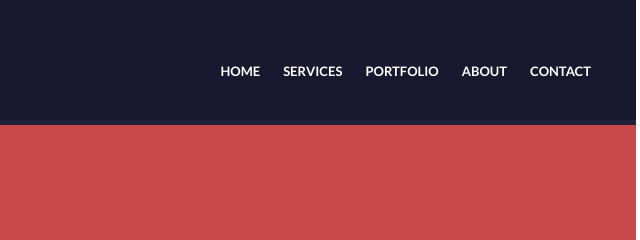
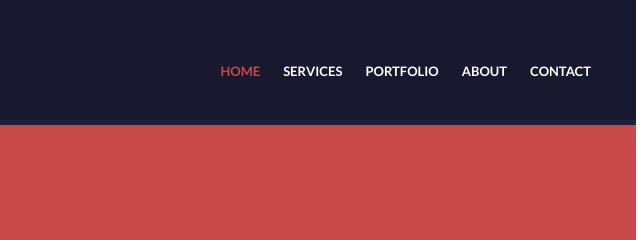
Before and after one commit to NickolasT/singolo, a plain HTML site: page singolo1.html in a window 1280 px wide. Shown: the top 240 px of the page, 514-1154 px from the left. Drawn offline with Linux system fonts and the light colour scheme.

Commit message:
feat: add id and style

```diff
--- a/singolo1.css
+++ b/singolo1.css
@@ -58,6 +58,10 @@ h1,h2,p{
     color: rgb(199, 73, 73);
     font-family: Latin900;
     font-size: larger;
+}
+
+#home{
+    color: rgb(199, 73, 73);
 }
 
 .header-section{
--- a/singolo1.html
+++ b/singolo1.html
@@ -32,7 +32,7 @@
         <p class="star">*</p>
       </div>
       <div class="header-section">
-        <p><a href="#" class="nav nav1">HOME</a></p>
+        <p><a href="#" class="nav nav1" id="home">HOME</a></p>
         <p class="nav nav2">.</p>
         <p><a href="#" class="nav nav1">SERVICES</a></p>
         <p class="nav nav2">.</p>
```
